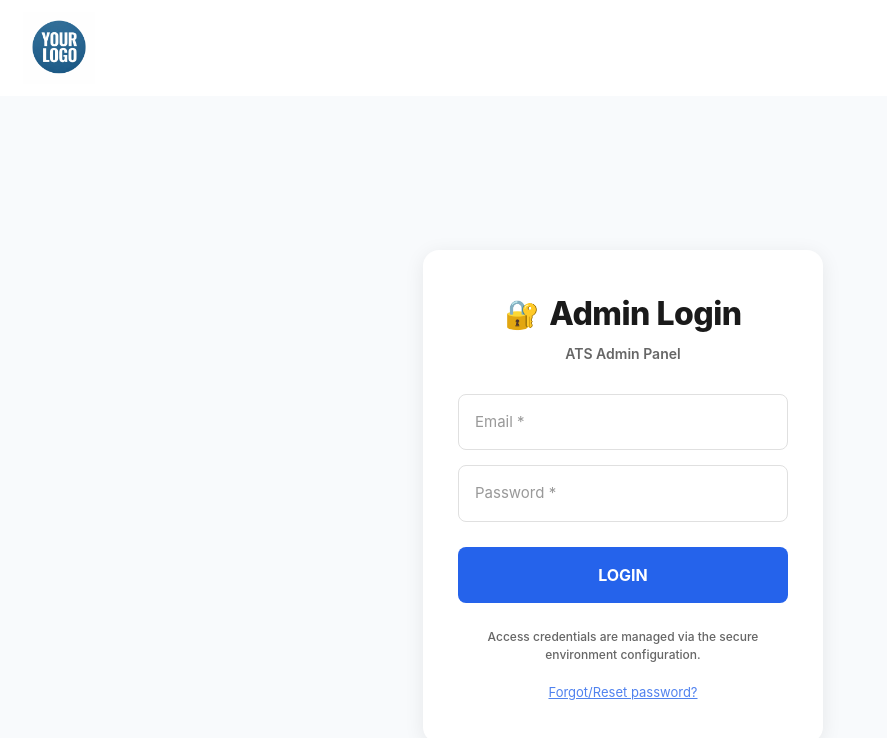
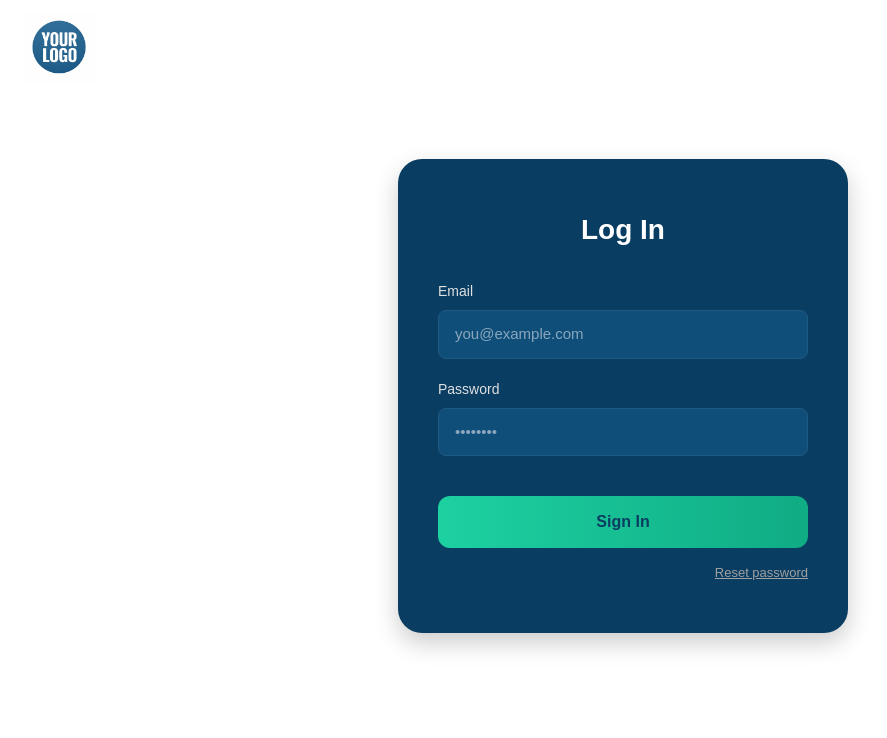
Before and after one commit to atsmanager/intern-records, a React (Vite) app in the folder frontend/: page / in a window 1280 px wide. Shown: the top 738 px of the page, without its empty margins (17-904 px from the left). Built offline with nearby package versions, Linux system fonts and the light colour scheme; no server answers.

Commit message:
fixed login

```diff
--- a/frontend/src/api/axios.ts
+++ b/frontend/src/api/axios.ts
@@ -1,6 +1,6 @@
 import axios from "axios";
 
-const API_URL = import.meta.env.VITE_API_URL as string;
+const API_URL = import.meta.env.VITE_API_URL || "http://localhost:4000/api";
 
 const api = axios.create({
   baseURL: API_URL,
--- a/frontend/src/components/VerifyOTP.tsx
+++ b/frontend/src/components/VerifyOTP.tsx
@@ -1,7 +1,7 @@
 import { useState, type ChangeEvent } from "react";
 import { useNavigate } from "react-router-dom";
 
-const VITE_URL = import.meta.env.VITE_API_URL;
+const VITE_URL = import.meta.env.VITE_API_URL || "http://localhost:4000/api";
 
 const VerifyPopUp = ({ email }: { email: string }) => {
 
--- a/frontend/src/pages/AddCandidate.tsx
+++ b/frontend/src/pages/AddCandidate.tsx
@@ -4,7 +4,7 @@ import { candidateAddApi } from "../api/candidateApi";
 import { useNavigate } from "react-router-dom";
 import UploadExcel from "../components/UploadExcel";
 
-const VITE_API_URL = import.meta.env.VITE_API_URL
+const VITE_API_URL = import.meta.env.VITE_API_URL || "http://localhost:4000/api";
 const AddCandidate = () => {
   const [formData, setFormData] = useState<CandidateFormData>({
     name: "",
--- a/frontend/src/pages/AllUsers.tsx
+++ b/frontend/src/pages/AllUsers.tsx
@@ -7,7 +7,7 @@ interface User {
   name: string;
   email: string;
 }
-const VITE_API_URL = import.meta.env.VITE_API_URL
+const VITE_API_URL = import.meta.env.VITE_API_URL || "http://localhost:4000/api";
 
 const UserTable: React.FC = () => {
     const navigate = useNavigate();
--- a/frontend/src/pages/CreateUser.tsx
+++ b/frontend/src/pages/CreateUser.tsx
@@ -1,7 +1,7 @@
 import React, { useState } from "react";
 import { useNavigate } from "react-router-dom";
 
-const VITE_API_URL = import.meta.env.VITE_API_URL;
+const VITE_API_URL = import.meta.env.VITE_API_URL || "http://localhost:4000/api";
 const LoginPage: React.FC = () => {
   const [email, setEmail] = useState<string>("");
   const [username, setUsername] = useState<string>("");
--- a/frontend/src/pages/Login.tsx
+++ b/frontend/src/pages/Login.tsx
@@ -13,13 +13,13 @@ interface LoginResponse {
 }
 
 type User = {
-  id: string,
+  id: string;
   email: string;
   user: string;
   role: string;
 };
 
-const VITE_URL = import.meta.env.VITE_API_URL;
+const VITE_URL = import.meta.env.VITE_API_URL || "http://localhost:4000/api";
 
 const LoginPage: React.FC = () => {
   const navigate = useNavigate();
@@ -39,7 +39,8 @@ const LoginPage: React.FC = () => {
     });
 
     if (!response.ok) {
-      throw new Error("Invalid credentials");
+      const data = await response.json().catch(() => null);
+      throw new Error(data?.message || "Invalid email or password");
     }
 
     return response.json();
@@ -48,6 +49,11 @@ const LoginPage: React.FC = () => {
   const handleResetPassword = async (e: React.FormEvent) => {
     e.preventDefault();
     setError(null);
+
+    if (!email) {
+      setError("Please enter your email to reset password");
+      return;
+    }
 
     try {
       const roleCheck = await fetch(
@@ -60,13 +66,13 @@ const LoginPage: React.FC = () => {
       );
 
       if (!roleCheck.ok) {
-        throw new Error("Enter a valid mail to reset");
+        throw new Error("Enter a valid email to reset");
       }
 
       const data = await roleCheck.json();
 
       if (data.role !== "superadmin") {
-        alert("Only super admin can reset password! 🙅‍♂️");
+        alert("Only super admin can reset password 🙅‍♂️");
         return;
       }
 
@@ -102,6 +108,7 @@ const LoginPage: React.FC = () => {
 
     try {
       const data = await fetchUser();
+
       localStorage.setItem("authToken", data.token);
 
       const user: User = {
@@ -124,17 +131,13 @@ const LoginPage: React.FC = () => {
     <div style={styles.container}>
       {isOpen && <VerifyPopUp email={email} />}
       <div style={styles.card}>
-        <div style={styles.header}>
-          <span style={styles.icon}>🔐</span>
-          <h1 style={styles.title}>Admin Login</h1>
-        </div>
-        <p style={styles.subtitle}>ATS Admin Panel</p>
-
+        <h2 style={styles.title}>Log In</h2>
         <form onSubmit={handleLogin}>
           <div style={styles.inputGroup}>
+            <label style={styles.label}>Email</label>
             <input
               type="email"
-              placeholder="Email *"
+              placeholder="you@example.com"
               value={email}
               onChange={(e) => setEmail(e.target.value)}
               style={styles.input}
@@ -144,9 +147,10 @@ const LoginPage: React.FC = () => {
           </div>
 
           <div style={styles.inputGroup}>
+            <label style={styles.label}>Password</label>
             <input
               type="password"
-              placeholder="Password *"
+              placeholder="••••••••"
               value={password}
               onChange={(e) => setPassword(e.target.value)}
               style={styles.input}
@@ -166,20 +170,16 @@ const LoginPage: React.FC = () => {
             }}
             disabled={isLoading}
           >
-            {isLoading ? "LOADING..." : "LOGIN"}
+            {isLoading ? "Loading..." : "Sign In"}
           </button>
 
-          <p style={styles.footerText}>
-            Access credentials are managed via the secure environment configuration.
-          </p>
-
-          <div style={styles.resetContainer}>
+          <div style={{ display: "flex", justifyContent: "flex-end", marginTop: "15px" }}>
             <button
               style={styles.resetBtn}
               onClick={handleResetPassword}
               type="button"
             >
-              Forgot/Reset password?
+              Reset password
             </button>
           </div>
         </form>
@@ -193,98 +193,76 @@ const styles: { [key: string]: React.CSSProperties } = {
     display: "flex",
     justifyContent: "center",
     alignItems: "center",
-    minHeight: "100vh",
-    backgroundColor: "#f8fafc", // Light grey background like the image
+    minHeight: "75vh",
+    backgroundColor: "#ffffff",
     width: "100%",
   },
   card: {
-    padding: "40px 35px",
-    borderRadius: "16px",
-    backgroundColor: "#ffffff",
+    padding: "50px 40px",
+    borderRadius: "24px",
+    backgroundColor: "#0a3d62",
     width: "100%",
-    maxWidth: "400px",
-    boxShadow: "0 4px 20px rgba(0,0,0,0.08)",
-    fontFamily: "'Inter', sans-serif, system-ui",
-    textAlign: "center",
-  },
-  header: {
-    display: "flex",
-    alignItems: "center",
-    justifyContent: "center",
-    gap: "10px",
-    marginBottom: "5px",
-  },
-  icon: {
-    fontSize: "28px",
+    maxWidth: "450px",
+    boxShadow: "0 10px 25px rgba(0,0,0,0.2)",
+    color: "white",
+    fontFamily: "sans-serif",
   },
   title: {
-    margin: 0,
-    fontSize: "32px",
-    fontWeight: "800",
-    color: "#1a1a1a",
-    letterSpacing: "-0.5px",
-  },
-  subtitle: {
-    color: "#666",
-    fontSize: "14px",
-    fontWeight: "600",
+    textAlign: "center",
     marginBottom: "30px",
+    fontSize: "28px",
+    fontWeight: "bold",
   },
   inputGroup: {
-    marginBottom: "15px",
+    marginBottom: "20px",
+    textAlign: "left",
+  },
+  label: {
+    display: "block",
+    marginBottom: "8px",
+    fontWeight: "500",
+    fontSize: "14px",
+    color: "#e0e0e0",
   },
   input: {
     width: "100%",
-    padding: "16px",
+    padding: "12px 16px",
     borderRadius: "8px",
-    border: "1px solid #e0e0e0",
-    backgroundColor: "#ffffff",
-    color: "#333",
+    border: "1px solid #1e5a84",
+    backgroundColor: "#104e7a",
+    color: "white",
     boxSizing: "border-box",
     outline: "none",
     fontSize: "15px",
-    transition: "border-color 0.2s",
   },
   button: {
     width: "100%",
-    padding: "16px",
-    color: "#ffffff",
+    padding: "14px",
+    color: "#0a3d62",
     fontWeight: "bold",
     border: "none",
-    borderRadius: "8px",
+    borderRadius: "12px",
     fontSize: "16px",
-    marginTop: "10px",
-    backgroundColor: "#2563eb", // Solid blue like the image
-    transition: "background-color 0.2s",
-  },
-  footerText: {
-    marginTop: "25px",
-    fontSize: "12px",
-    color: "#666",
-    lineHeight: "1.5",
-    padding: "0 20px",
-    fontWeight: "500",
-  },
-  resetContainer: {
-    marginTop: "15px",
+    marginTop: "20px",
+    background: "linear-gradient(to right, #1dd1a1, #10ac84)",
+    transition: "0.3s",
   },
   resetBtn: {
     background: "none",
     border: "none",
-    color: "#2563eb",
+    color: "#a0a0a0",
     fontSize: "13px",
     cursor: "pointer",
     textDecoration: "underline",
-    opacity: 0.8,
   },
   errorBox: {
-    color: "#dc2626",
-    backgroundColor: "#fef2f2",
+    color: "#ff6b6b",
+    backgroundColor: "rgba(255, 107, 107, 0.1)",
     padding: "10px",
-    borderRadius: "6px",
+    borderRadius: "5px",
     marginBottom: "15px",
-    fontSize: "13px",
-    border: "1px solid #fee2e2",
+    fontSize: "14px",
+    textAlign: "center",
   },
 };
 
--- a/frontend/src/pages/UpdatePassword.tsx
+++ b/frontend/src/pages/UpdatePassword.tsx
@@ -1,6 +1,6 @@
 import { useState } from "react";
 import { useLocation, useNavigate } from "react-router-dom";
-const VITE_API_URL = import.meta.env.VITE_API_URL
+const VITE_API_URL = import.meta.env.VITE_API_URL || "http://localhost:4000/api";
 const UpdatePassword = () => {
   const location = useLocation();
   const navigate = useNavigate();
--- a/frontend/src/routes/AppRoute.tsx
+++ b/frontend/src/routes/AppRoute.tsx
@@ -11,7 +11,7 @@ import RejectedCandidates from "../pages/RejectedCandidates";
 import Loading from "../components/Loading";
 
 
-const VITE_API_URL = import.meta.env.VITE_API_URL
+const VITE_API_URL = import.meta.env.VITE_API_URL || "http://localhost:4000/api";
 
 // Routes that should be accessible without authentication
 const PUBLIC_ROUTES = ["/reset-password"];
--- a/frontend/src/store/authStore.ts
+++ b/frontend/src/store/authStore.ts
@@ -1,7 +1,7 @@
 import { create } from 'zustand'
 import type { StoreApi } from 'zustand'
 
-const VITE_API_URL = import.meta.env.VITE_API_URL
+const VITE_API_URL = import.meta.env.VITE_API_URL || "http://localhost:4000/api";
 
 type User = {
     id: string,
```
Also changed, not shown: 2 other files (tests, documents, lock files or other folders).
